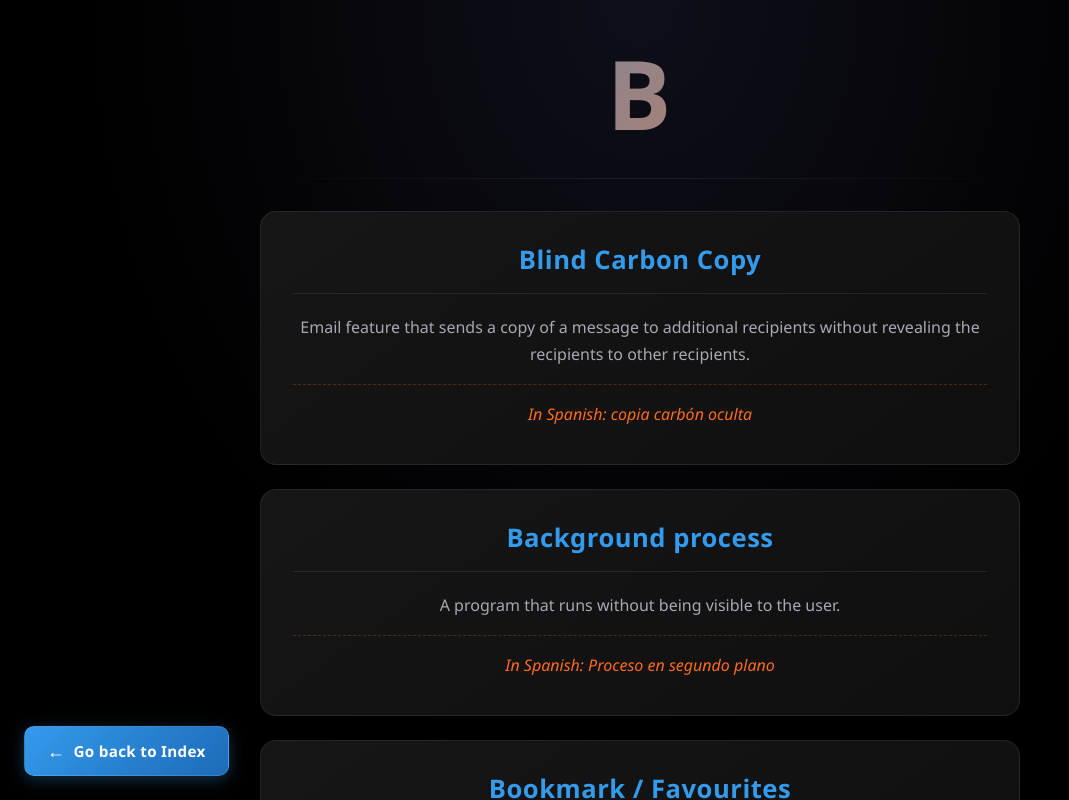
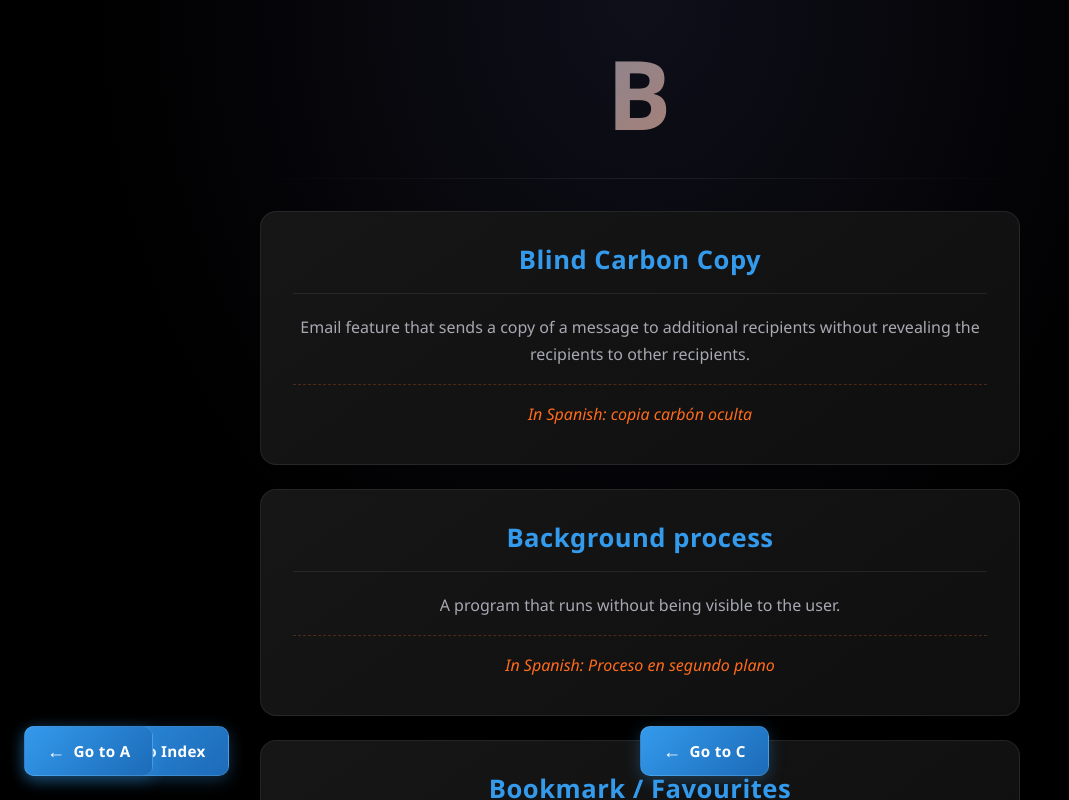
Before and after one commit to luisdeleonymatteogatti-debug/IT-Diccionary, a plain HTML site: page letters/B.html in a window 1280 px wide. Shown: the top 800 px of the page, without its empty margins (0-1069 px from the left). Drawn offline with Linux system fonts and the light colour scheme.

Commit message:
More changes

```diff
--- a/letters/B.html
+++ b/letters/B.html
@@ -48,8 +48,8 @@
   </div>
   <hr>
   <a href="../index.html" class="button">Go back to Index</a>
-  <a href="A.html" class="goBack">Go to A</a>
-  <a href="C.html" class="goNext">Go to C</a>
+  <a href="A.html" class="button goBack">Go to A</a>
+  <a href="C.html" class="button goNext">Go to C</a>
 </body>
 
 </html>
```
